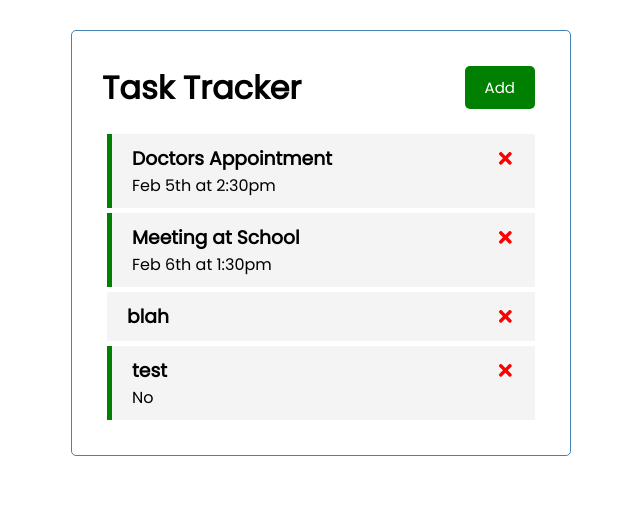
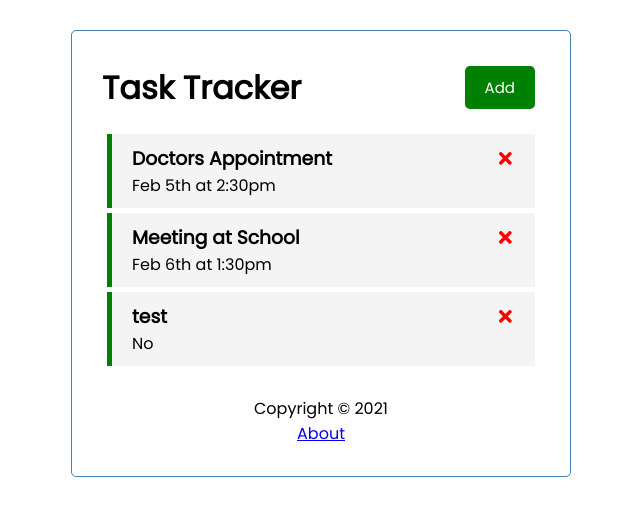
Before and after one commit to chris-kamp/react-task-tracker-tutorial, a React (Create React App) app: page / in a window 1280 px wide. Shown: the top 516 px of the page, without its empty margins (319-959 px from the left). Built offline with nearby package versions, Linux system fonts and the light colour scheme; data requests are answered from the project's data file.

Commit message:
add routes with react-router-dom

```diff
--- a/db.json
+++ b/db.json
@@ -13,12 +13,6 @@
       "reminder": true
     },
     {
-      "text": "blah",
-      "day": "",
-      "reminder": false,
-      "id": 3
-    },
-    {
       "text": "test",
       "day": "No",
       "reminder": true,
--- a/package.json
+++ b/package.json
@@ -10,6 +10,7 @@
     "react": "^17.0.2",
     "react-dom": "^17.0.2",
     "react-icons": "^4.2.0",
+    "react-router-dom": "^5.2.0",
     "react-scripts": "4.0.3",
     "web-vitals": "^1.0.1"
   },
--- a/src/App.js
+++ b/src/App.js
@@ -1,7 +1,10 @@
 import { useState, useEffect } from "react";
+import { BrowserRouter as Router, Route } from "react-router-dom";
 import Header from "./components/Header";
+import Footer from "./components/Footer";
 import Tasks from "./components/Tasks";
 import AddTask from "./components/AddTask";
+import About from "./components/About";
 
 function App() {
   const [showAddTask, setShowAddTask] = useState(false);
@@ -22,6 +25,14 @@
     return data;
   };
 
+  // Fetch Task
+  const fetchTask = async (id) => {
+    const res = await fetch(`http://localhost:5000/tasks/${id}`);
+    const data = await res.json();
+
+    return data;
+  };
+
   // Add Task
   const addTask = async (task) => {
     const res = await fetch("http://localhost:5000/tasks", {
@@ -32,7 +43,7 @@
       body: JSON.stringify(task),
     });
 
-    const data = await res.json()
+    const data = await res.json();
     setTasks([...tasks, data]);
     // const id = Math.floor(Math.random() * 10000) + 1;
     // const newTask = { id, ...task };
@@ -48,27 +59,54 @@
   };
 
   // Toggle reminder
-  const toggleReminder = (id) => {
+  const toggleReminder = async (id) => {
+    const task = await fetchTask(id);
+    task.reminder = !task.reminder;
+    await fetch(`http://localhost:5000/tasks/${id}`, {
+      method: "PUT",
+      headers: {
+        "Content-type": "application/json",
+      },
+      body: JSON.stringify(task),
+    });
     setTasks(
-      tasks.map((task) =>
-        task.id === id ? { ...task, reminder: !task.reminder } : task
+      tasks.map((taskItem) =>
+        taskItem.id === id
+          ? { ...taskItem, reminder: !taskItem.reminder }
+          : taskItem
       )
     );
   };
 
   return (
+    <Router>
       <div className="container">
         <Header
           onAdd={() => setShowAddTask(!showAddTask)}
           showAdd={showAddTask}
         />
+        <Route
+          path="/"
+          exact
+          render={(props) => (
+            <>
               {showAddTask && <AddTask onAdd={addTask} />}
               {tasks.length > 0 ? (
-        <Tasks tasks={tasks} onDelete={deleteTask} onToggle={toggleReminder} />
+                <Tasks
+                  tasks={tasks}
+                  onDelete={deleteTask}
+                  onToggle={toggleReminder}
+                />
               ) : (
                 "No Tasks To Display"
               )}
+            </>
+          )}
+        />
+        <Route path="/about" component={About} />
+        <Footer />
       </div>
+    </Router>
   );
 }
 export default App;
--- /dev/null
+++ b/src/components/About.js
@@ -0,0 +1,12 @@
+import { Link } from "react-router-dom";
+
+const About = () => {
+  return (
+    <div>
+      <h4>Version 1.0.0</h4>
+      <Link to="/">Go Back</Link>
+    </div>
+  );
+};
+
+export default About;
--- /dev/null
+++ b/src/components/Footer.js
@@ -0,0 +1,12 @@
+import { Link } from "react-router-dom";
+
+const Footer = () => {
+  return (
+    <footer>
+      <p>Copyright &copy; 2021</p>
+      <Link to="/about">About</Link>
+    </footer>
+  )
+}
+
+export default Footer
--- a/src/components/Header.js
+++ b/src/components/Header.js
@@ -1,11 +1,17 @@
 import PropTypes from "prop-types";
+import { useLocation } from "react-router-dom";
 import Button from "./Button";
 
 const Header = ({ title, onAdd, showAdd }) => {
+  const location = useLocation();
   return (
     <header className="header">
       <h1>{title}</h1>
-      <Button color={showAdd ? "red" : "green"} text={showAdd ? "Close" : "Add"} onClick={onAdd} />
+      {location.pathname === "/" && <Button
+        color={showAdd ? "red" : "green"}
+        text={showAdd ? "Close" : "Add"}
+        onClick={onAdd}
+      />}
     </header>
   );
 };
```
Also changed, not shown: 2 other files (tests, documents, lock files or other folders). Lines whose indentation alone changed are shown as unchanged.
